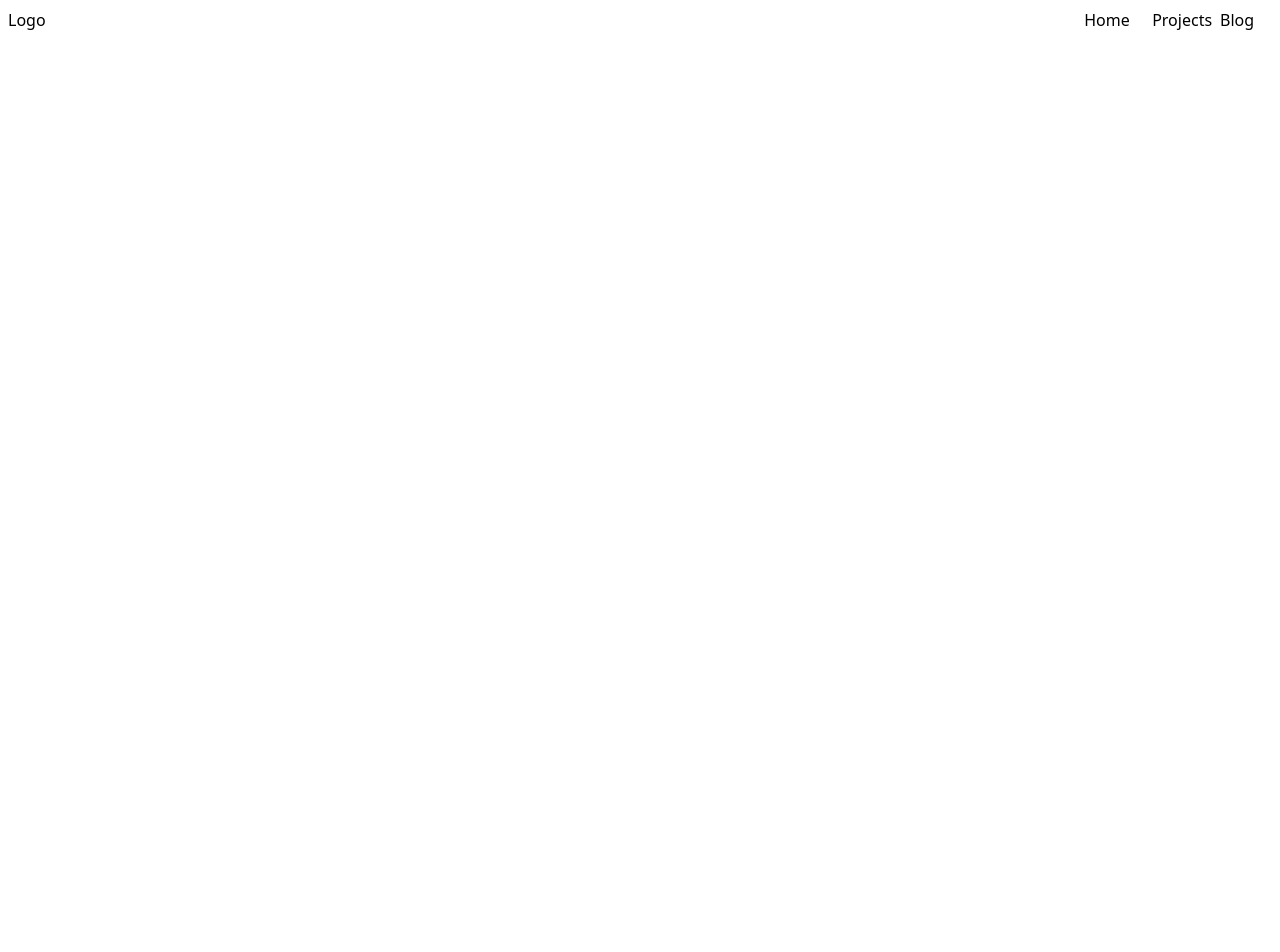
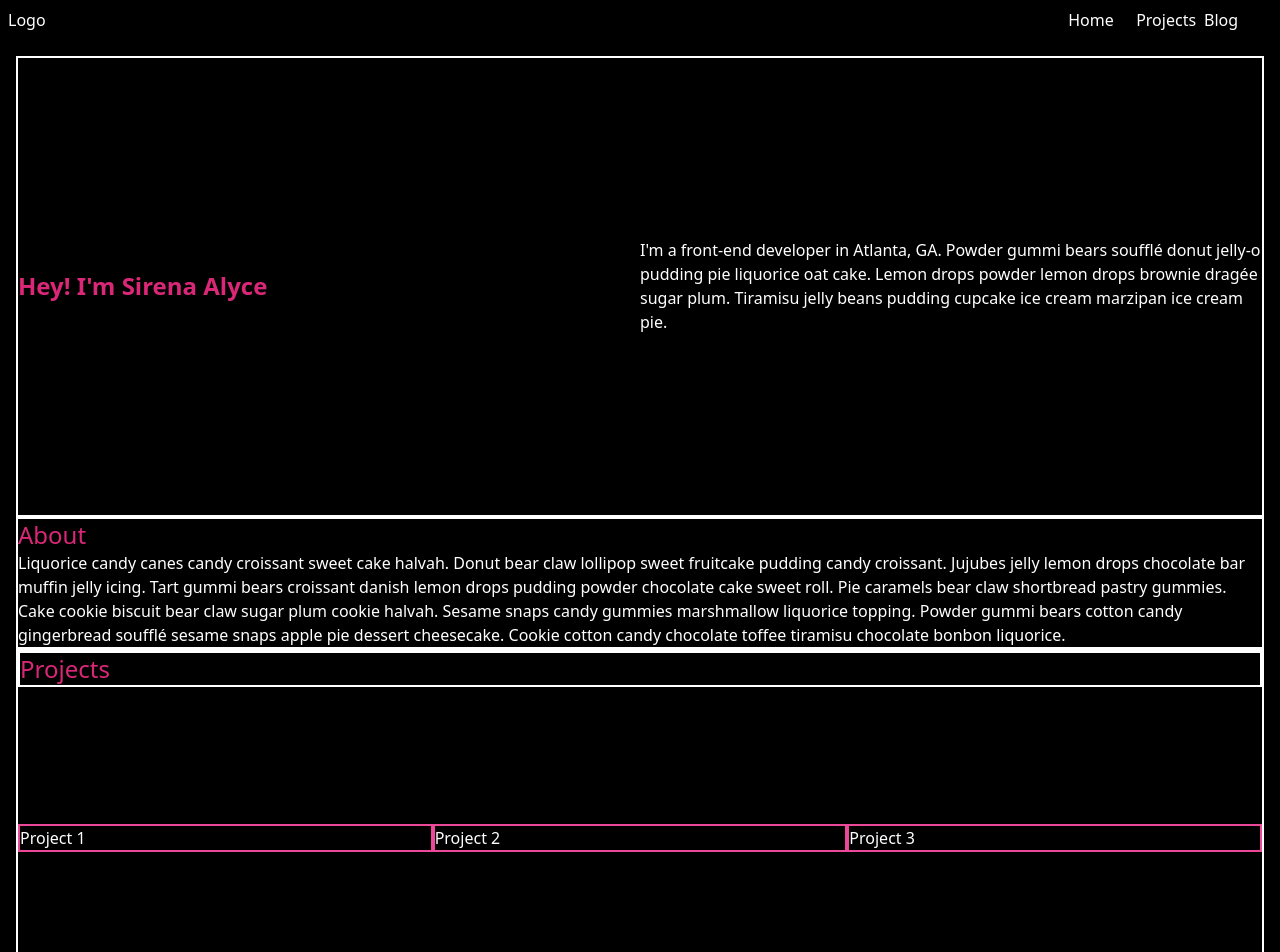
Before and after one commit to SirenaAlyceDev/exampleapp, a Next.js app: page / in a window 1280 px wide. Shown: the top 952 px of the page. Before the commit the page ends 800 px from the top, so only its background shows below. Built offline with nearby package versions, Linux system fonts and the light colour scheme.

Commit message:
set up homepage structure

```diff
--- a/components/NavBar.js
+++ b/components/NavBar.js
@@ -2,7 +2,7 @@ import Link from "next/link";
 
 export default function NavBar() {
   return (
-    <div className="w-screen grid grid-cols-2 m-2">
+    <div className="w-screen grid grid-cols-2 p-2">
       <div>
         <p>Logo</p>
       </div>
--- a/pages/index.js
+++ b/pages/index.js
@@ -1,7 +1,60 @@
-import NavBar from '../components/NavBar'
+import NavBar from "../components/NavBar";
 
 export default function Home() {
   return (
-    <NavBar />
-  )
+    <div className="w-screen h-full text-white">
+      <NavBar />
+      <div className="p-4 h-screen">
+        <div className="grid grid-cols-2 border-2 border-white items-center h-3/5">
+          <div>
+            <h2 className="text-pink-600 text-2xl font-extrabold">
+              Hey! I'm Sirena Alyce
+            </h2>
+          </div>
+          <div>
+            <p>
+              I'm a front-end developer in Atlanta, GA. Powder gummi bears
+              soufflé donut jelly-o pudding pie liquorice oat cake. Lemon drops
+              powder lemon drops brownie dragée sugar plum. Tiramisu jelly beans
+              pudding cupcake ice cream marzipan ice cream pie.
+            </p>
+          </div>
+        </div>
+        <div className="border-2 border-white">
+          <div>
+            <h2 className="text-pink-600 text-2xl">About</h2>
+          </div>
+          <div>
+            <p>
+              Liquorice candy canes candy croissant sweet cake halvah. Donut
+              bear claw lollipop sweet fruitcake pudding candy croissant.
+              Jujubes jelly lemon drops chocolate bar muffin jelly icing. Tart
+              gummi bears croissant danish lemon drops pudding powder chocolate
+              cake sweet roll. Pie caramels bear claw shortbread pastry gummies.
+              Cake cookie biscuit bear claw sugar plum cookie halvah. Sesame
+              snaps candy gummies marshmallow liquorice topping. Powder gummi
+              bears cotton candy gingerbread soufflé sesame snaps apple pie
+              dessert cheesecake. Cookie cotton candy chocolate toffee tiramisu
+              chocolate bonbon liquorice.
+            </p>
+          </div>
+        </div>
+        <div className="border-2 border-white h-2/5">
+          <div className="border-2 border-white">
+            <h2 className="text-pink-600 text-2xl">Projects</h2>
+          </div>
+          <div className="grid grid-cols-3 h-full content-center">
+            <div className="border-2 border-pink-500">Project 1</div>
+            <div className="border-2 border-pink-500">Project 2</div>
+            <div className="border-2 border-pink-500">Project 3</div>
+          </div>
+        </div>
+        <div className="border-2 border-white h-1/5">
+          <div className="border-2 border-white">
+            <h2 className="text-pink-600 text-2xl">Latest Articles</h2>
+          </div>
+        </div>
+      </div>
+    </div>
+  );
 }
--- a/styles/globals.css
+++ b/styles/globals.css
@@ -1,3 +1,6 @@
+html {
+    background-color: black
+}
 @tailwind base;
 @tailwind components;
 @tailwind utilities;
```
